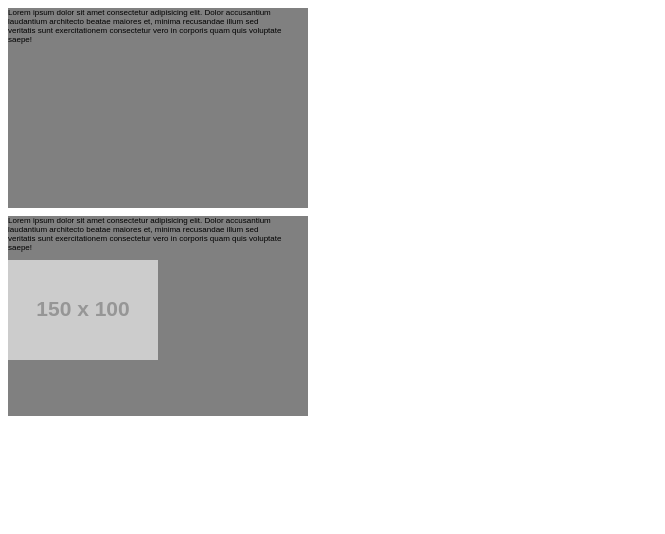
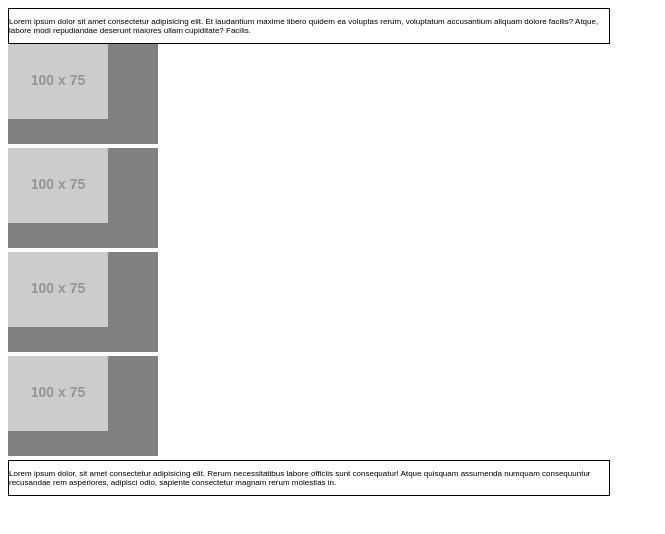
Before and after one commit to mconnor/notice-js-mike, a website: page docs/simple.html in a window 1280 px wide. Shown: the whole page, without its empty margins (0-665 px from the left). Drawn offline with Linux system fonts and the light colour scheme; placeholder pictures from the web are drawn by us.

Commit message:
add all ad locations

```diff
--- a/docs/simple.html
+++ b/docs/simple.html
@@ -7,54 +7,99 @@
     <meta http-equiv="X-UA-Compatible" content="ie=edge">
     <title>Document</title>
     <style>
+        header,
+        footer,
+        main {
+            width: 600px;
+            border: 1px solid black;
+        }
+
         .ad {
-            width: 300px;
-            height: 200px;
+            width: 150px;
+            height: 100px;
             background-color: gray;
             position: relative;
             margin-bottom: 4px;
         }
 
         .ad p {
-            width: 280px;
+            width: 140px;
             font-family: sans-serif;
             font-size: 8px;
+        }
+        p {
+            font-family: sans-serif;
+            font-size: 8px;
+        }
+
+        #wrapper {
+            background-color: aquamarine;
         }
 
         /* body {
             display: flex;
             justify-content: center;
             align-items: center;
+            flex-direction: column;
         } */
     </style>
 </head>
 
 <body>
 
-    <section class='ad'>
+    <header>
+        <p>Lorem ipsum dolor sit amet consectetur adipisicing elit. Et laudantium maxime libero quidem ea voluptas rerum, voluptatum accusantium aliquam dolore facilis? Atque, labore modi repudiandae deserunt maiores ullam cupiditate? Facilis.</p>
+    </header>
+    <!-- ad -->
+    <div class='ad'>
+        <a href="http://www.ibm.com">
+            <img border="0" src="//via.placeholder.com/100x75png" />
+        </a>
+    </div>
+    <script type="text/javascript" src="./surly/durly.js?;coid=242;nid=64564;ad_wxh=150x100;position=top-right"></script>
+    <!-- ad -->
 
-        <p>Lorem ipsum dolor sit amet consectetur adipisicing elit. Dolor accusantium laudantium architecto beatae maiores et, minima recusandae illum sed veritatis sunt exercitationem consectetur vero in corporis quam quis voluptate saepe!</p>
-    </section>
 
-    <script type="text/javascript" src="./surly/durly.js?;coid=242;nid=64564;ad_wxh=300x200;position=top-right"></script>
     <div class='ad'>
-            <p>Lorem ipsum dolor sit amet consectetur adipisicing elit. Dolor accusantium laudantium architecto beatae maiores et, minima recusandae illum sed veritatis sunt exercitationem consectetur vero in corporis quam quis voluptate saepe!</p>
+        <a href="http://www.ibm.com">
+            <img border="0" src="//via.placeholder.com/100x75png" />
+        </a>
+    </div>
+    <script type="text/javascript" src="./surly/durly.js?;coid=242;nid=64564;ad_wxh=150x100;position=bottom-right"></script>
+    <!-- ad -->
 
-            <a href="http://www.ibm.com">
-            <img border="0"  src="//via.placeholder.com/150x100.png" />
+    <div class='ad'>
+
+        <a href="http://www.ibm.com">
+            <img border="0" src="//via.placeholder.com/100x75png" />
         </a>
-</div>
-    <script type="text/javascript" src="./surly/durly.js?;coid=242;nid=64564;ad_wxh=300x200;position=bottom-right"></script>
+    </div>
+    <script type="text/javascript" src="./surly/durly.js?;coid=242;nid=64564;ad_wxh=150x100;position=top-left"></script>
+
+
+
+    <!-- ad -->
+    <div class='ad'>
+
+        <a href="http://www.ibm.com">
+            <img border="0" src="//via.placeholder.com/100x75png" />
+        </a>
+    </div>
+    <script type="text/javascript" src="./surly/durly.js?;coid=242;nid=64564;ad_wxh=150x100;position=bottom-left"></script>
+
+    <footer>
+        <p>Lorem ipsum dolor, sit amet consectetur adipisicing elit. Rerum necessitatibus labore officiis sunt consequatur! Atque quisquam assumenda numquam consequuntur recusandae rem asperiores, adipisci odio, sapiente consectetur magnam rerum molestias in.</p>
+    </footer>
 
     <script>
         (function() {
             var placeholders = document.querySelectorAll(".ad");
             Array.from(placeholders).map(placeholder => {
                 placeholder.addEventListener('mouseover', function(e) {
-                    placeholder.style.width = '400px';
+                    placeholder.style.width = '200px';
                 });
                 placeholder.addEventListener('mouseout', function(e) {
-                    placeholder.style.width = '300px';
+                    placeholder.style.width = '150px';
                 });
             })
         })();
```
